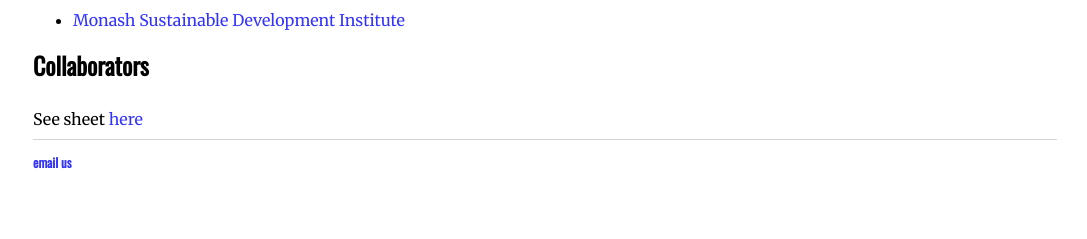
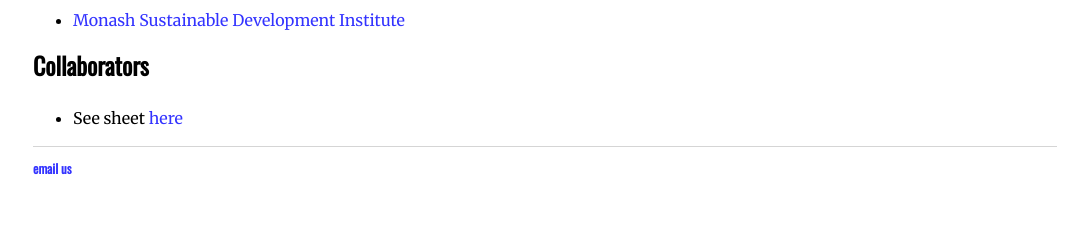
Before and after one commit to aksaeri/scrub, a Jekyll site: the page built from pages/about.md, in a window 1280 px wide. Shown: the part 1194-1433 px from the top of the page, without its empty margins (95-1182 px from the left). Built offline with Jekyll 4.4.1, drawn with Linux system fonts in a browser that asks for light colours.

```diff
--- a/pages/about.md
+++ b/pages/about.md
@@ -36,4 +36,4 @@ We have about 120 international collaborators, and are supporting country teams
 
 
 ### Collaborators
-See sheet [here](https://docs.google.com/spreadsheets/d/1nCX3ygkSaI3FW-PpkuZ3Gi_FllWgDrSHYV9SPcLOQb8/edit?usp=sharing)
+- See sheet [here](https://docs.google.com/spreadsheets/d/1nCX3ygkSaI3FW-PpkuZ3Gi_FllWgDrSHYV9SPcLOQb8/edit?usp=sharing)
```
